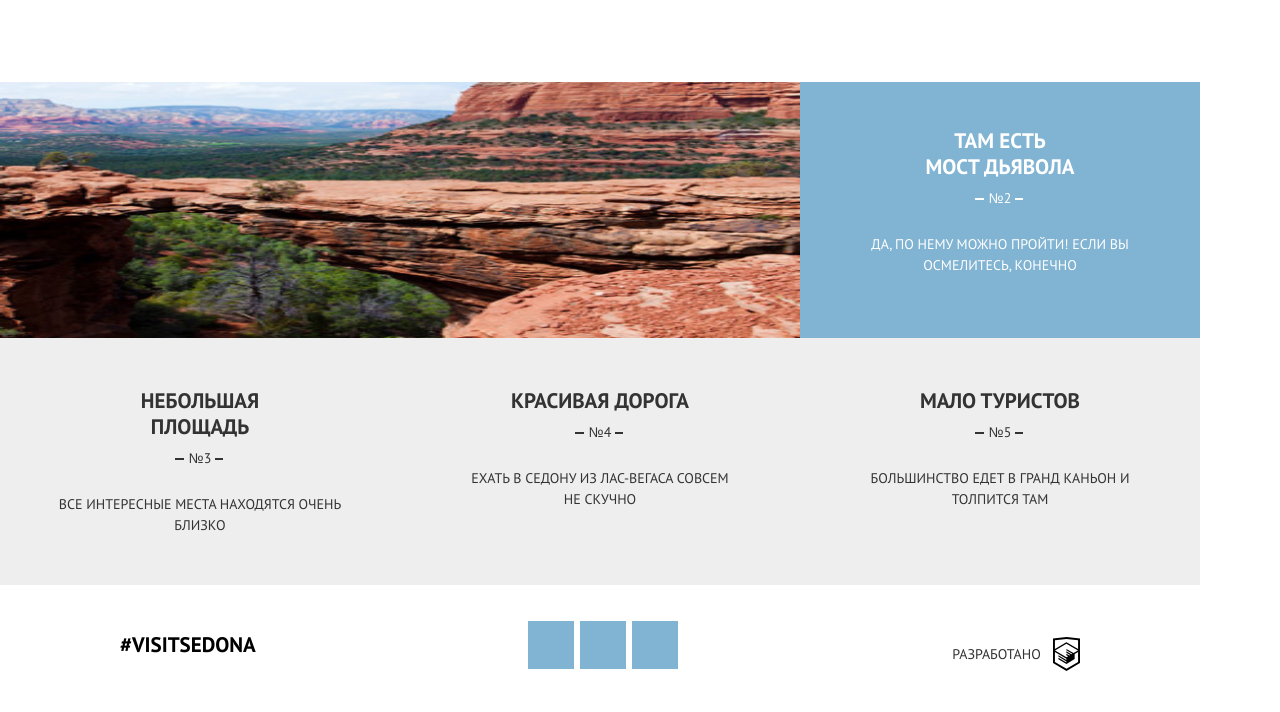
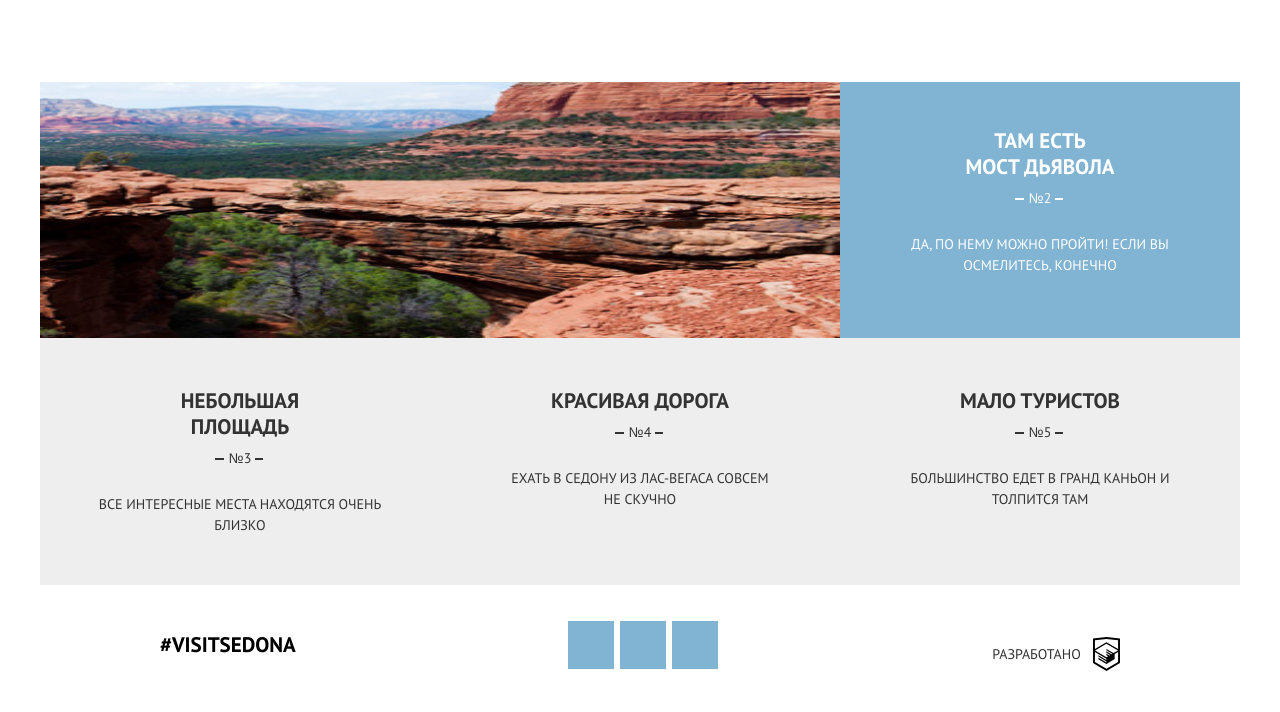
Before and after one commit to Lokideos/564311-sedona-16, a website: page source/index.html in a window 1280 px wide. Shown: the part 1314-2026 px from the top of the page. Drawn offline with nearby package versions, Linux system fonts and the light colour scheme; files that its build step writes are made by us from their sources.

Commit message:
Centring all elements

```diff
--- a/source/sass/blocks/main-content.scss
+++ b/source/sass/blocks/main-content.scss
@@ -2,6 +2,7 @@
   display: flex;
   flex-direction: column;
   width: 320px;
+  margin: 0 auto;
 }
 
 @media (min-width: 768px) {
--- a/source/sass/blocks/page-footer.scss
+++ b/source/sass/blocks/page-footer.scss
@@ -3,7 +3,8 @@
   flex-direction: column;
   align-items: center;
   width: 320px;
-  margin-top: 41px;
+  margin: 0 auto;
+  padding-top: 41px;
 }
 
 @media (min-width: 768px) {
@@ -11,13 +12,15 @@
     flex-direction: row;
     justify-content: space-between;
     width: 648px;
-    margin: 36px 60px;
+    margin: 0 auto;
+    padding: 36px 60px;
   }
 }
 
 @media (min-width: 1200px) {
   .page-footer {
     width: 960px;
-    margin: 36px 120px;
+    margin: 0 auto;
+    padding: 36px 120px;
   }
 }
--- a/source/sass/blocks/page-header.scss
+++ b/source/sass/blocks/page-header.scss
@@ -4,6 +4,7 @@
   display: flex;
   flex-direction: column;
   width: 320px;
+  margin: 0 auto;
 }
 
 .page-header__menu-toggle {
```
